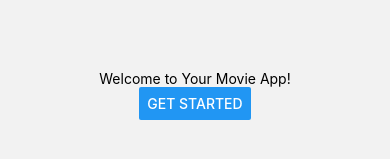
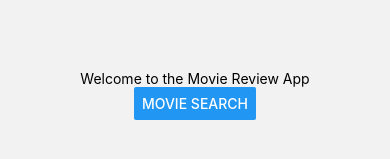
Before and after one commit to Poutatis/MovieReviewApp, a React Native app: screen /Welcome in a window 390 px wide. Shown: the part 359-518 px from the top of the page. Built offline with nearby package versions, Linux system fonts and the light colour scheme.

Commit message:
Update Welcome.js

```diff
--- a/Screens/Welcome.js
+++ b/Screens/Welcome.js
@@ -8,8 +8,8 @@ export default function WelcomeScreen({ navigation }) {
 
   return (
     <View style={{ flex: 1, justifyContent: "center", alignItems: "center" }}>
-      <Text>Welcome to Your Movie App!</Text>
-      <Button title="Get Started" onPress={goToSearch} />
+      <Text>Welcome to the Movie Review App</Text>
+      <Button title="Movie Search" onPress={goToSearch} />
     </View>
   );
 }
```
